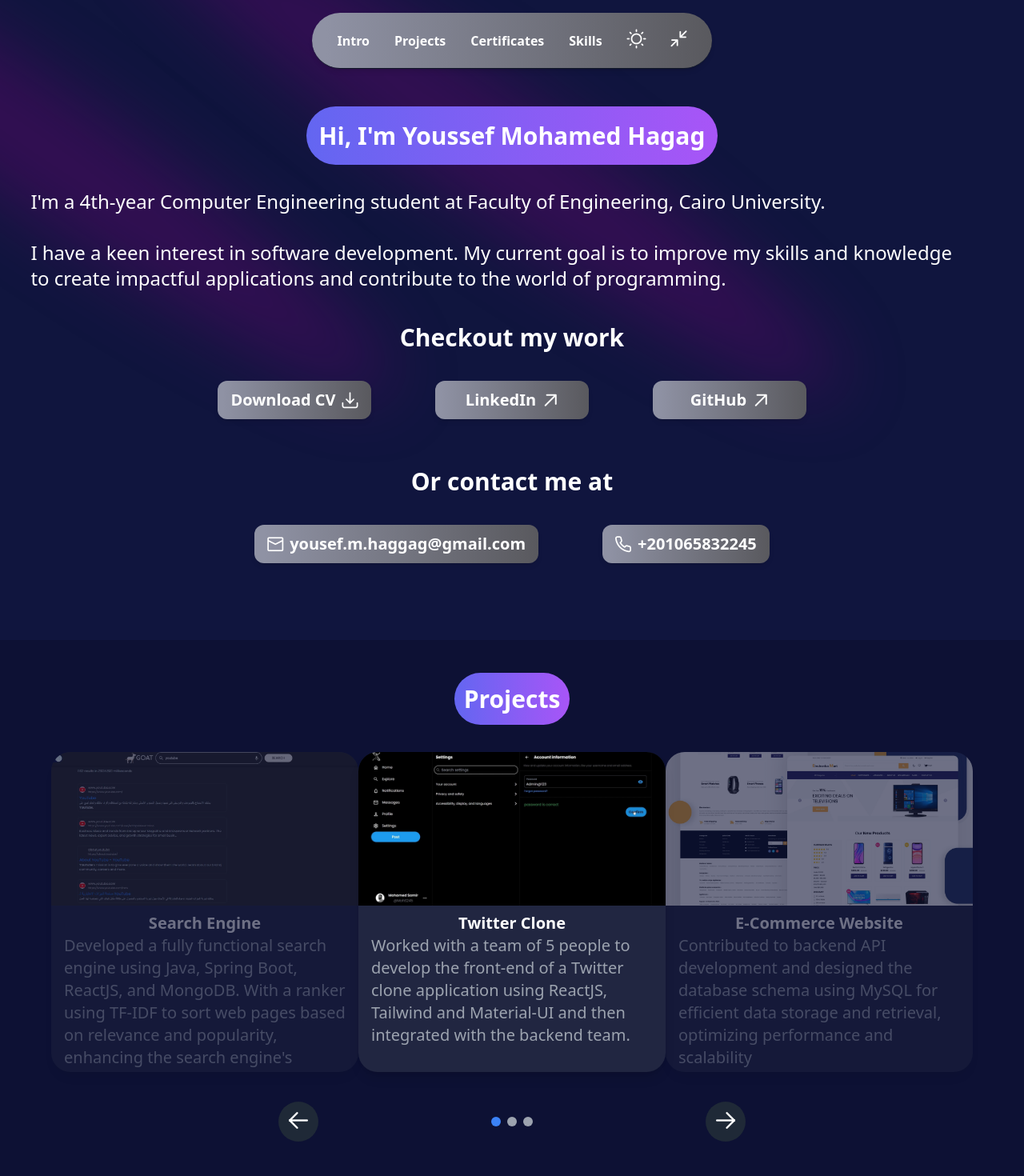
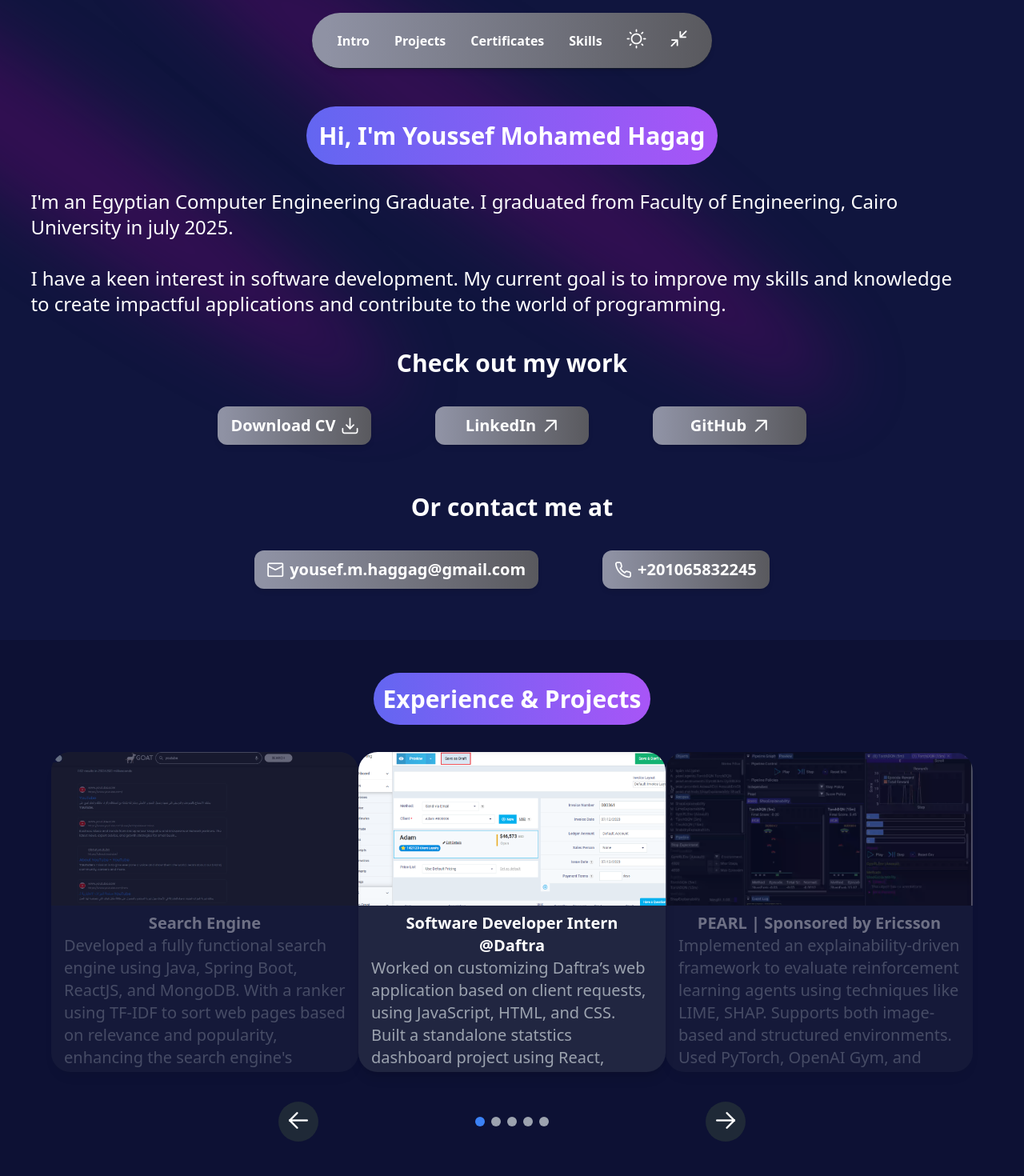
Before and after one commit to Youssef-Hagag/portfolio, a React (Create React App) app: page / in a window 1280 px wide. Shown: the top 1470 px of the page at 80% size. Built offline with nearby package versions, Linux system fonts and the light colour scheme.

Commit message:
Updated for graduation

```diff
--- a/src/Components/Sections/Intro.jsx
+++ b/src/Components/Sections/Intro.jsx
@@ -9,8 +9,8 @@ export default function Intro() {
         <Highlight className="p-4"> Hi, I'm Youssef Mohamed Hagag</Highlight>{" "}
       </h2>
       <p className="mt-12 md:pr-[40px] text-left sm:text-2xl">
-        I'm a 4th-year Computer Engineering student at Faculty of Engineering,
-        Cairo University.
+        I'm an Egyptian Computer Engineering Graduate. I graduated from Faculty of Engineering,
+        Cairo University in july 2025.
       </p>
       <p className="mt-8 md:pr-[40px] text-left sm:text-2xl">
         I have a keen interest in software development. My current goal is to
@@ -18,7 +18,7 @@ export default function Intro() {
         contribute to the world of programming.
       </p>
 
-      <h2 className="mb-4 mt-10 font-bold sm:text-3xl">Checkout my work</h2>
+      <h2 className="mb-4 mt-10 font-bold sm:text-3xl">Check out my work</h2>
       <div className="max-md:gap-10 flex flex-wrap justify-center gap-20 p-5">
         <a href="https://drive.google.com/uc?export=download&id=1H1YRFKRateyieXGcnWHC1lRgVvQ7BfsL">
           <Button text="Download CV" icon="download"></Button>
--- a/src/Components/Sections/Sections.jsx
+++ b/src/Components/Sections/Sections.jsx
@@ -19,7 +19,7 @@ export default function Sections() {
         className="section h-[650px] min-h-screen bg-section2 transition-all duration-300 dark:bg-section2Dark"
       >
         <h2 className="m-4 mb-8 font-bold sm:text-3xl">
-          <Highlight>Projects</Highlight>
+          <Highlight>Experience & Projects</Highlight>
         </h2>
         <Projects />
       </div>
--- a/src/Components/Sections/Skills.jsx
+++ b/src/Components/Sections/Skills.jsx
@@ -8,6 +8,7 @@ import {
   SiJest,
   SiPython,
   SiExpress,
+  SiLaravel,
   SiNodedotjs,
   SiMongodb,
   SiMysql,
@@ -15,6 +16,8 @@ import {
   SiVim,
   SiGithub,
   SiCheckmarx,
+  SiDocker,
+  SiLinux,
 } from "react-icons/si";
 import { DiMaterializecss } from "react-icons/di";
 import { RiTeamLine } from "react-icons/ri";
@@ -33,12 +36,15 @@ const iconMapping = {
   SiJest: SiJest,
   SiPython: SiPython,
   SiExpress: SiExpress,
+  SiLaravel: SiLaravel,
   SiNodedotjs: SiNodedotjs,
   SiMongodb: SiMongodb,
   SiMysql: SiMysql,
   SiArduino: SiArduino,
   SiVim: SiVim,
   SiGithub: SiGithub,
+  SiDocker: SiDocker,
+  SiLinux: SiLinux,
   SiCheckmarx: SiCheckmarx,
   DiMaterializecss: DiMaterializecss,
   RiTeamLine: RiTeamLine,
--- a/src/Components/data.json
+++ b/src/Components/data.json
@@ -1,5 +1,17 @@
 {
     "projects": [
+      {
+        "image": "/images/daftra.png",
+        "title": "Software Developer Intern @Daftra",
+        "description": "Worked on customizing Daftra’s web application based on client requests, using JavaScript, HTML, and CSS. Built a standalone statstics dashboard project using React, Tailwind and Supabase for users with multiple accounts.",
+        "link": "https://www.linkedin.com/company/daftra/"
+      },
+      {
+        "image": "/images/pearl.png",
+        "title": "PEARL | Sponsored by Ericsson",
+        "description": "Implemented an explainability-driven framework to evaluate reinforcement learning agents using techniques like LIME, SHAP. Supports both image-based and structured environments. Used PyTorch, OpenAI Gym, and Baselines3.",
+        "link": "https://docs.google.com/presentation/d/1cTq3rbzNXoomz3_zhHJBwN1G1XeLLTfU/edit?usp=sharing&ouid=106971564239613575038&rtpof=true&sd=true"
+      },
       {
         "image": "/images/twitter_clone.jpg",
         "title": "Twitter Clone",
@@ -60,7 +72,7 @@
       ],
       "Back-End Development": [
         { "name": "Python Django", "icon": "SiPython" },
-        { "name": "Express", "icon": "SiExpress" },
+        { "name": "PHP Laravel", "icon": "SiLaravel" },
         { "name": "Node.JS", "icon": "SiNodedotjs" },
         { "name": "MongoDB", "icon": "SiMongodb" },
         { "name": "MySQL", "icon": "SiMysql" }
@@ -72,6 +84,8 @@
       ],
       "Miscellaneous": [
         { "name": "Git", "icon": "SiGithub" },
+        { "name": "Docker", "icon": "SiDocker" },
+        { "name": "Linux", "icon": "SiLinux" },
         { "name": "Machine learning", "icon": "FaRobot" },
         { "name": "Image Processing", "icon": "FaImage" }
       ],
```
Also changed, not shown: public/images/daftra.png (added), public/images/pearl.png (added).
